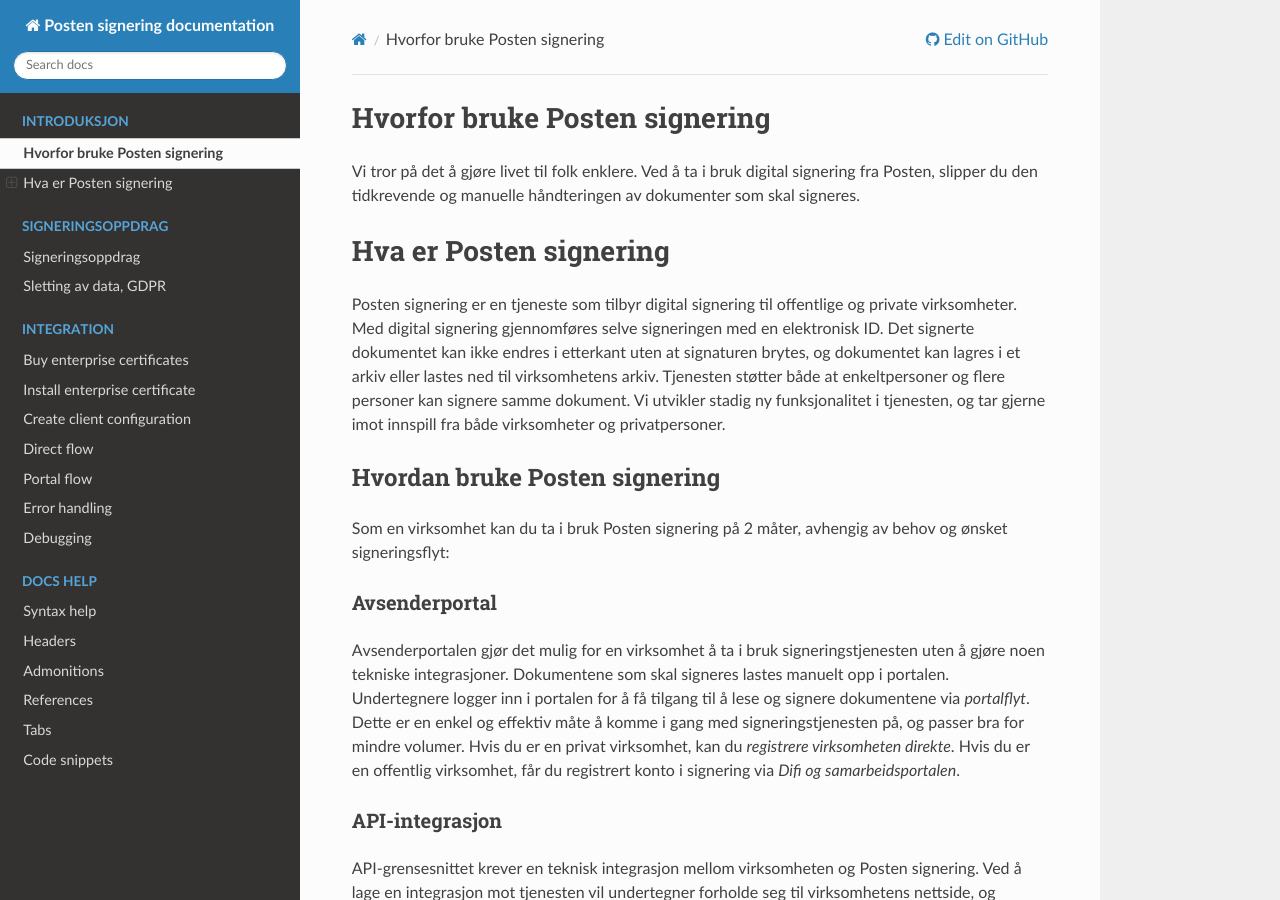
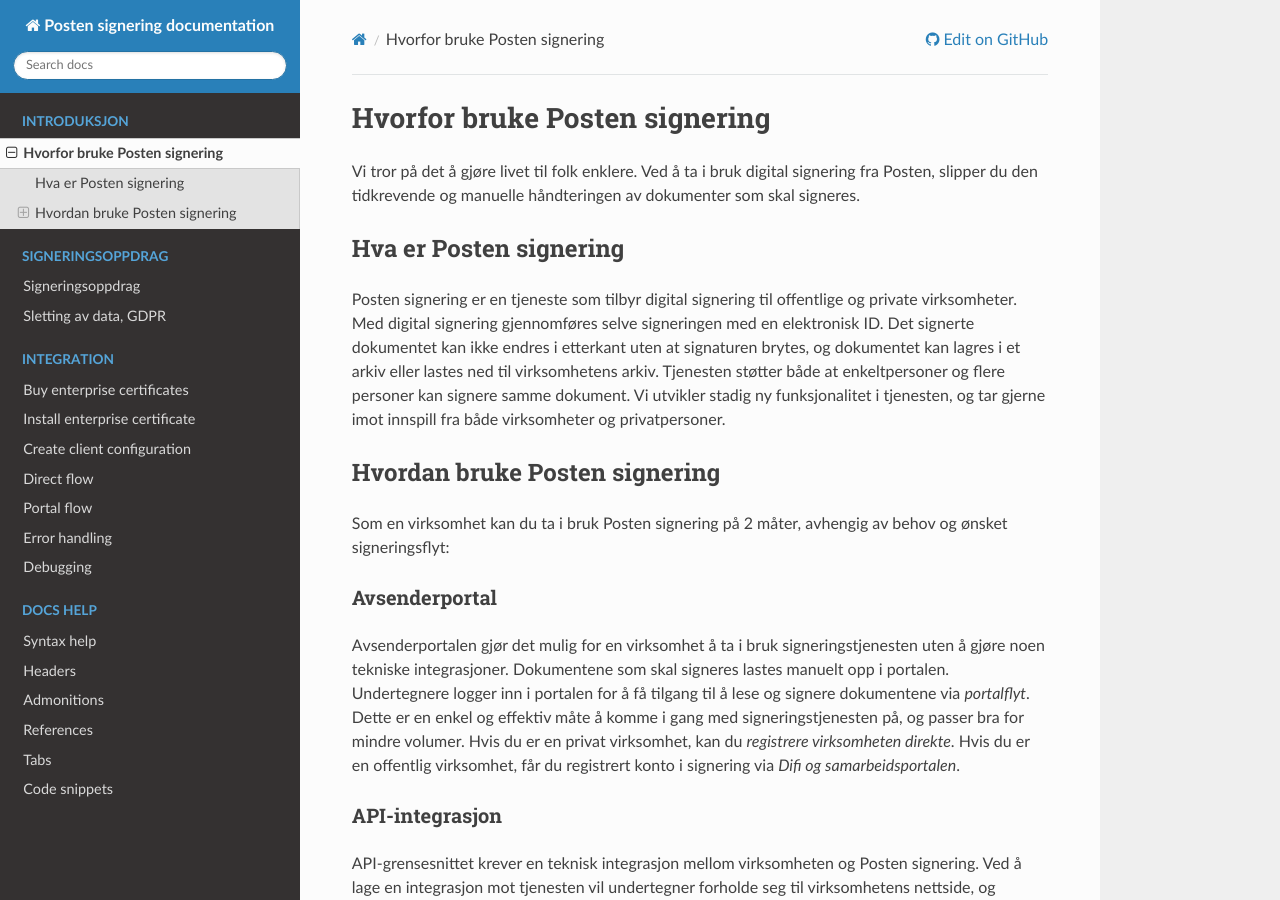
Before and after one commit to ramonarellano/signering-docs, a Sphinx documentation site: the page built from source/introduksjon.md, in a window 1280 px wide and 900 px high. Built offline with Sphinx 7.4.7 and the Read the Docs theme 2.0.0, drawn with Linux system fonts in a browser that asks for light colours.

Commit message:
Fikset styling

```diff
--- a/source/introduksjon.md
+++ b/source/introduksjon.md
@@ -1,7 +1,7 @@
-## Hvorfor bruke Posten signering
+# Hvorfor bruke Posten signering
 Vi tror på det å gjøre livet til folk enklere. Ved å ta i bruk digital signering fra Posten, slipper du den tidkrevende og manuelle håndteringen av dokumenter som skal signeres.
 
-# Hva er Posten signering
+## Hva er Posten signering
 Posten signering er en tjeneste som tilbyr digital signering til offentlige og private virksomheter. Med digital signering gjennomføres selve signeringen med en elektronisk ID. Det signerte dokumentet kan ikke endres i etterkant uten at signaturen brytes, og dokumentet kan lagres i et arkiv eller lastes ned til virksomhetens arkiv. Tjenesten støtter både at enkeltpersoner og flere personer kan signere samme dokument. Vi utvikler stadig ny funksjonalitet i tjenesten, og tar gjerne imot innspill fra både virksomheter og privatpersoner.
 
 ## Hvordan bruke Posten signering
```
